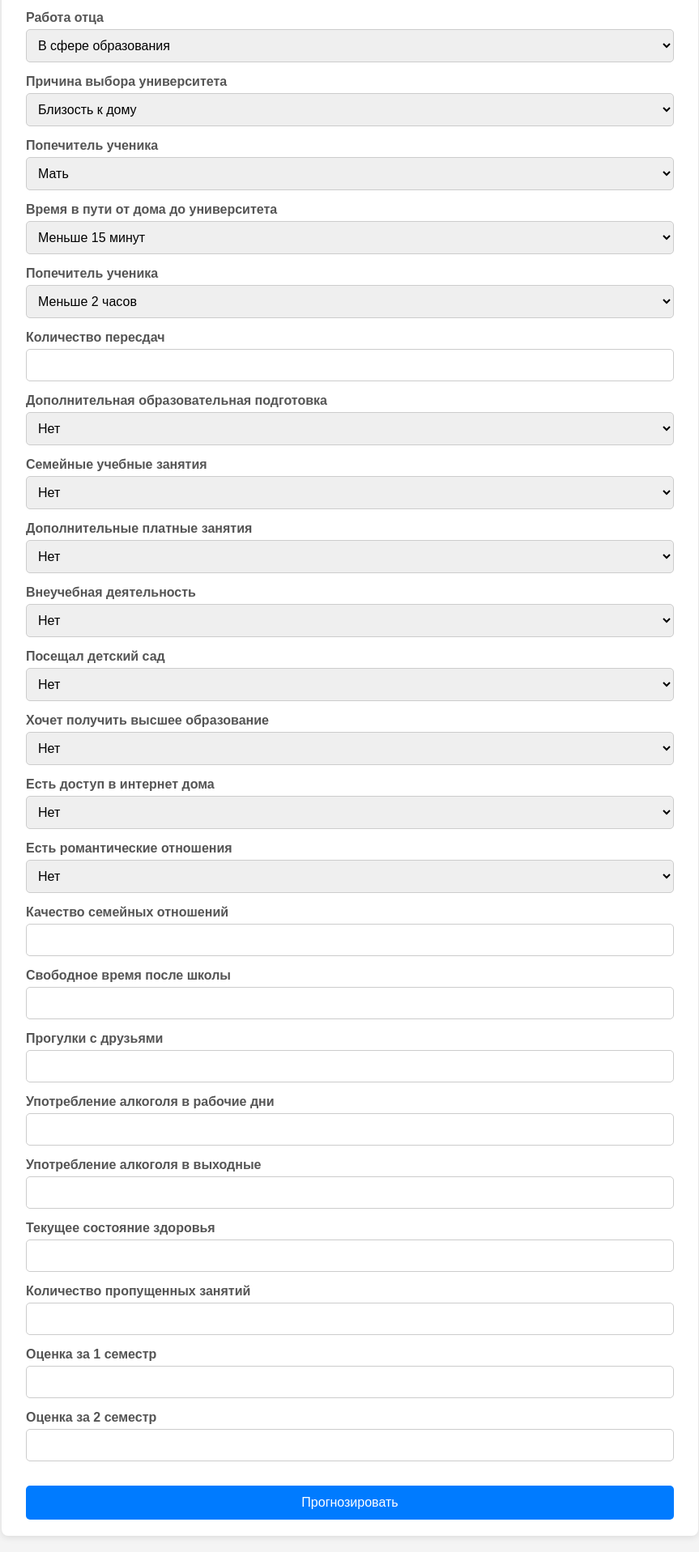
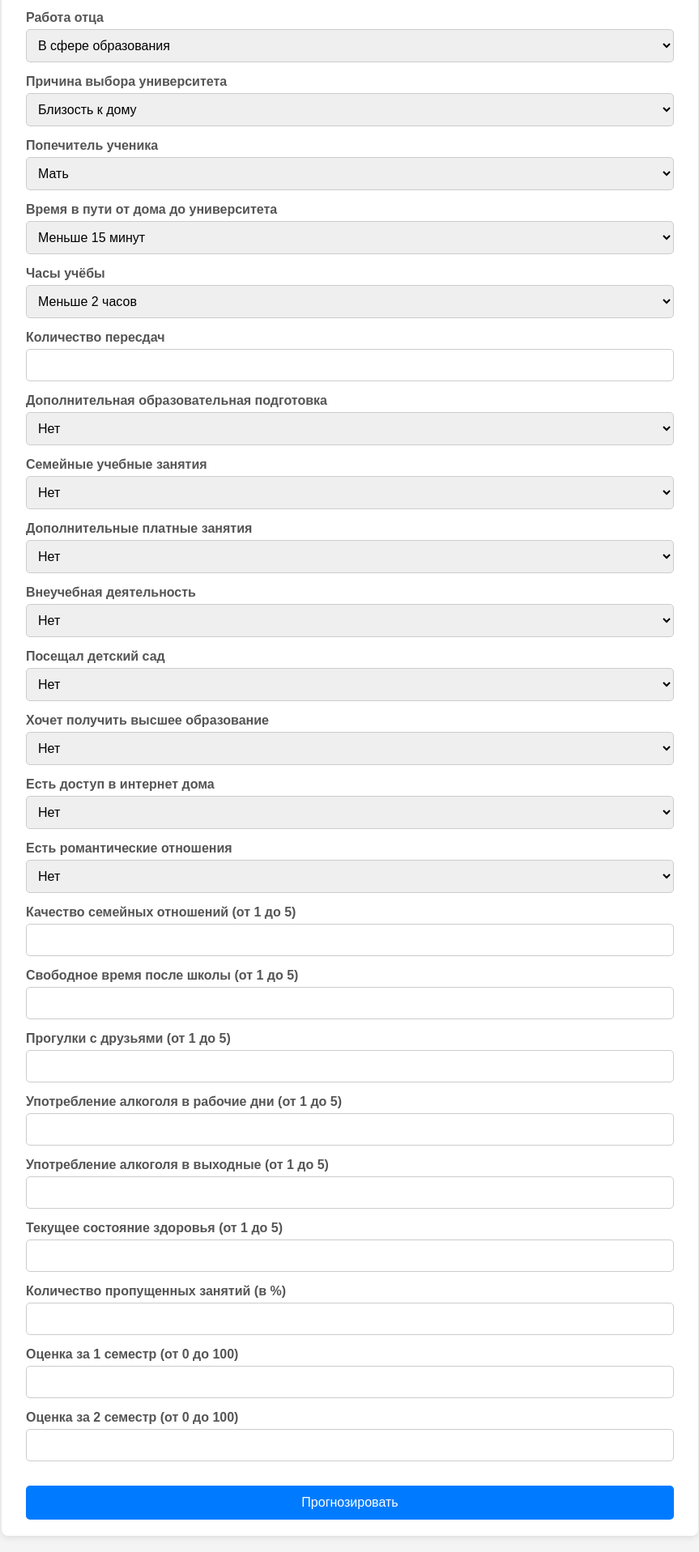
Before and after one commit to BookWormDevid/Stud.grade.prediction, a Flask app: page / in a window 1280 px wide. Shown: the part 690-2607 px from the top of the page at 81% size, without its empty margins (208-1071 px from the left). Run offline with Flask 3, Linux system fonts and the light colour scheme.

Commit message:
Update index.html
Changed input form requests.
Made questions more detailed

```diff
--- a/results/Server_end/templates/index.html
+++ b/results/Server_end/templates/index.html
@@ -173,7 +173,7 @@
             </div>
             <div>
                 <div class="form-group">
-                    <label for="feature13">Попечитель ученика</label>
+                    <label for="feature13">Часы учёбы</label>
                         <select id="studytime" name="studytime" required>
                         <option value="1">Меньше 2 часов</option>
                         <option value="2">От 2 до 5 часов</option>
@@ -222,7 +222,7 @@
                     <label for="feature19">Посещал детский сад</label>
                         <select id="nursery" name="nursery" required>
                         <option value="0">Нет</option>
-                        <option value="1">Есть</option>
+                        <option value="1">Да</option>
                     </select>
             </div>
             <div>
@@ -230,7 +230,7 @@
                     <label for="feature20">Хочет получить высшее образование</label>
                         <select id="higher" name="higher" required>
                         <option value="0">Нет</option>
-                        <option value="1">Есть</option>
+                        <option value="1">Да</option>
                     </select>
             </div>
             <div>
@@ -250,39 +250,39 @@
                     </select>
             </div>
             <div class="form-group">
-                <label for="feature23">Качество семейных отношений</label>
+                <label for="feature23">Качество семейных отношений (от 1 до 5)</label>
                 <input type="number" id="famrel" name="famrel" min="1" max="5" required>
             </div>
             <div class="form-group">
-                <label for="feature24">Свободное время после школы</label>
+                <label for="feature24">Свободное время после школы (от 1 до 5)</label>
                 <input type="number" id="freetime" name="freetime" min="1" max="5" required>
             </div>
             <div class="form-group">
-                <label for="feature25">Прогулки с друзьями</label>
+                <label for="feature25">Прогулки с друзьями (от 1 до 5)</label>
                 <input type="number" id="goout" name="goout" min="1" max="5" required>
             </div>
             <div class="form-group">
-                <label for="feature26">Употребление алкоголя в рабочие дни</label>
+                <label for="feature26">Употребление алкоголя в рабочие дни (от 1 до 5)</label>
                 <input type="number" id="Dalc" name="Dalc" min="1" max="5" required>
             </div>
             <div class="form-group">
-                <label for="feature27">Употребление алкоголя в выходные</label>
+                <label for="feature27">Употребление алкоголя в выходные (от 1 до 5)</label>
                 <input type="number" id="Walc" name="Walc" min="1" max="5" required>
             </div>
             <div class="form-group">
-                <label for="feature28">Текущее состояние здоровья</label>
+                <label for="feature28">Текущее состояние здоровья (от 1 до 5)</label>
                 <input type="number" id="health" name="health" min="1" max="5" required>
             </div>
             <div class="form-group">
-                <label for="feature29">Количество пропущенных занятий</label>
+                <label for="feature29">Количество пропущенных занятий (в %)</label>
                 <input type="number" id="absences" name="absences" min="0" max="93" required>
             </div>
             <div class="form-group">
-                <label for="feature30">Оценка за 1 семестр</label>
+                <label for="feature30">Оценка за 1 семестр (от 0 до 100)</label>
                 <input type="number" id="G1" name="G1" min="0" max="100" required>
             </div>
             <div class="form-group">
-                <label for="feature31">Оценка за 2 семестр</label>
+                <label for="feature31">Оценка за 2 семестр (от 0 до 100)</label>
                 <input type="number" id="G2" name="G2" min="0" max="100" required>
             </div>
             <button type="submit">Прогнозировать</button>
```
